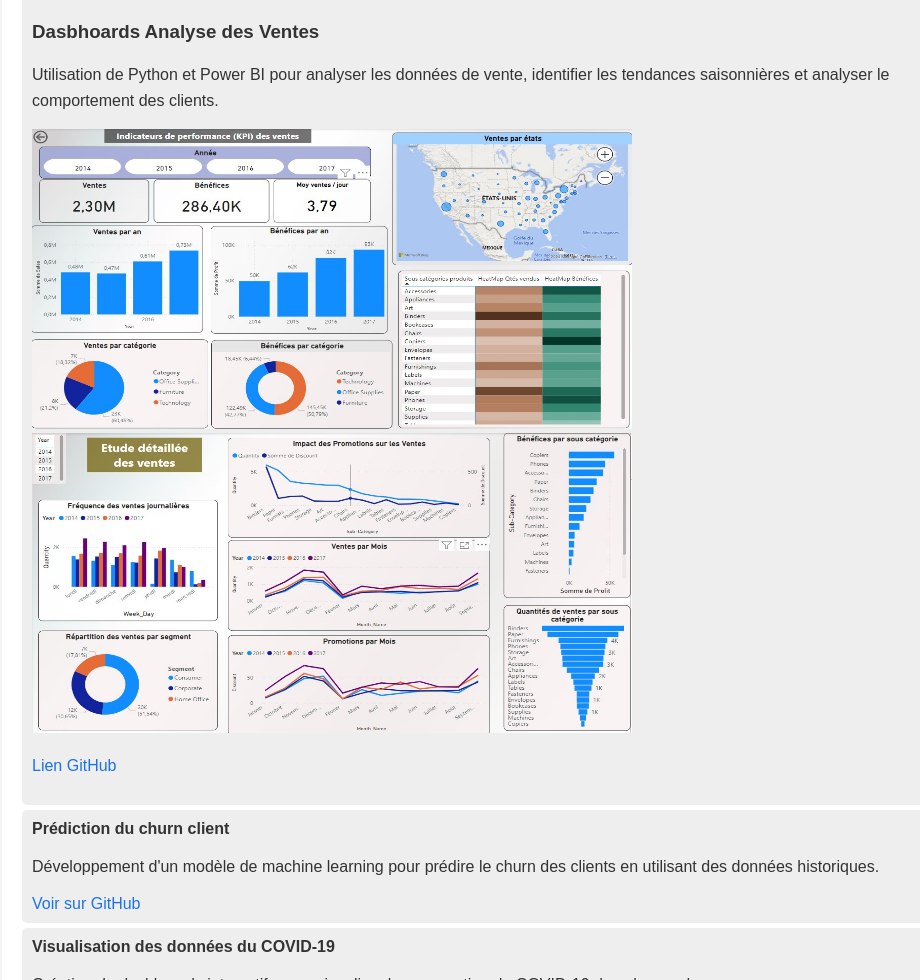
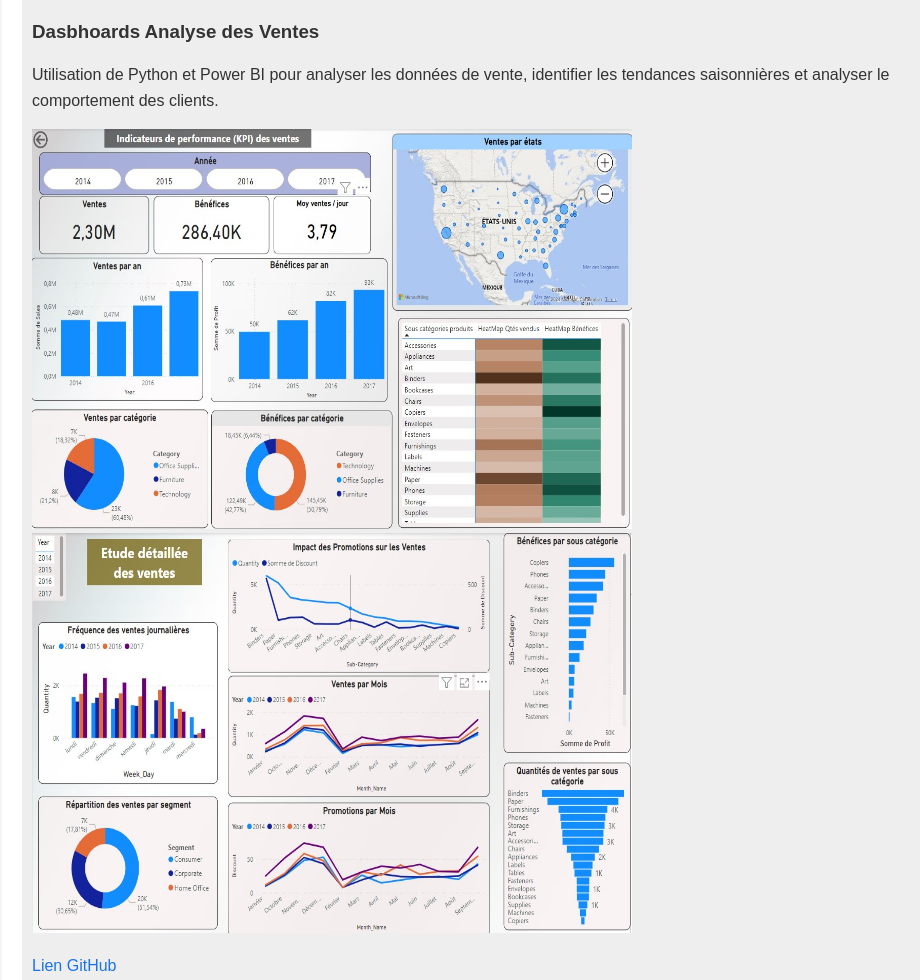
Before and after one commit to SylviaPokam89/Sylvia-POKAM.github.io, a plain HTML site: page index.html in a window 1280 px wide. Shown: the part 1820-2800 px from the top of the page, without its empty margins (126-1046 px from the left). Drawn offline with Linux system fonts and the light colour scheme.

Commit message:
Update index.html

```diff
--- a/index.html
+++ b/index.html
@@ -168,10 +168,8 @@
             <li>
                <h3>Dasbhoards Analyse des Ventes</h3>
 	       <p>Utilisation de Python et Power BI pour analyser les données de vente, identifier les tendances saisonnières et analyser le comportement des clients.</p>
-               <img src="images/Dasboard KPI des ventes.jpg" alt="Dasboard KPI" style="width:600px; height:300px; margin-right: 30px;">
-               <img src="images/Etude détaillée des ventes.jpg" alt="Dasboard détails des ventes" style="width:600px; height:300px;">
-
-	       <p><a rel="nofollow" target="_BLANK" href="https://github.com/SylviaPokam89/PowerBI" class="icon brands fa-github fa-2x"></a></p>
+               <img src="images/Dasboard KPI des ventes.jpg" alt="Dasboard KPI" style="width:600px; height:400px; margin-right: 30px;">
+               <img src="images/Etude détaillée des ventes.jpg" alt="Dasboard détails des ventes" style="width:600px; height:400px;">
 		<p><a href="https://github.com/SylviaPokam89/PowerBI" target="_blank">Lien GitHub</a></p>
             </li>
             <li>
```
